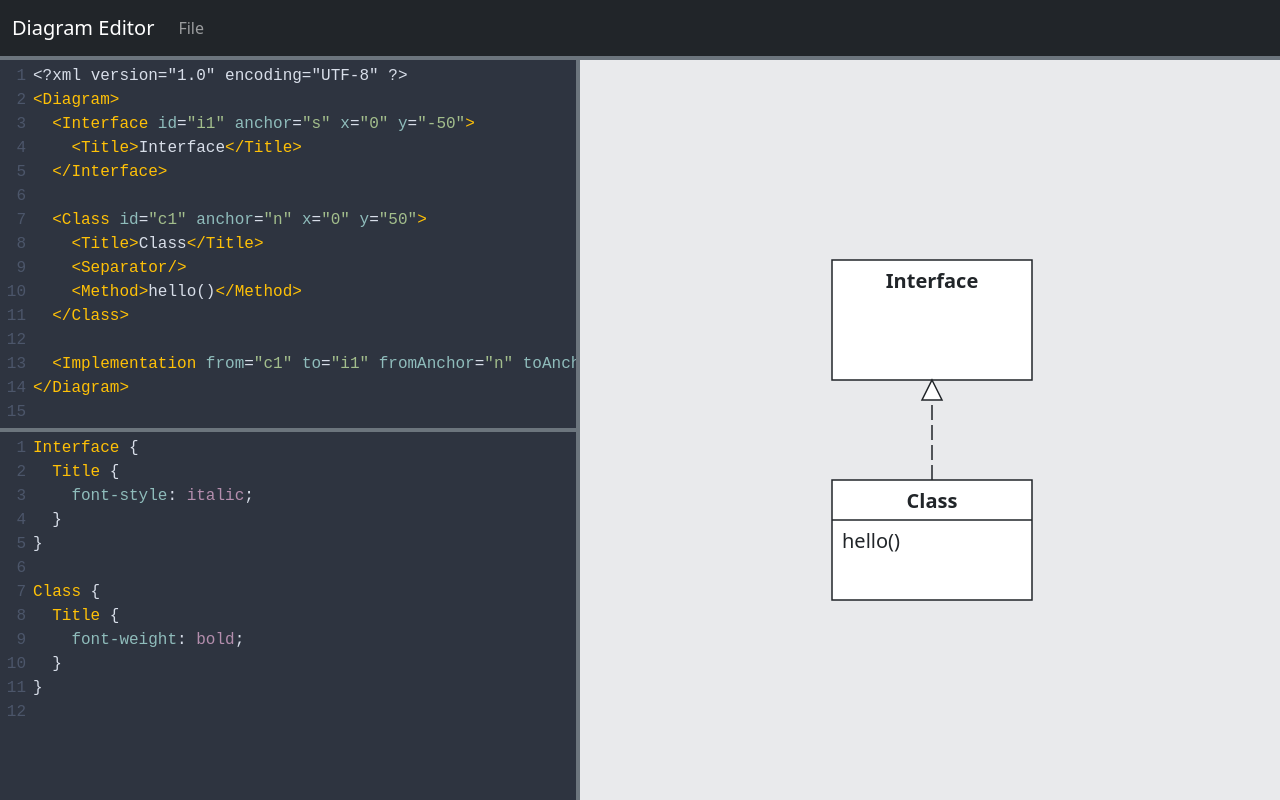
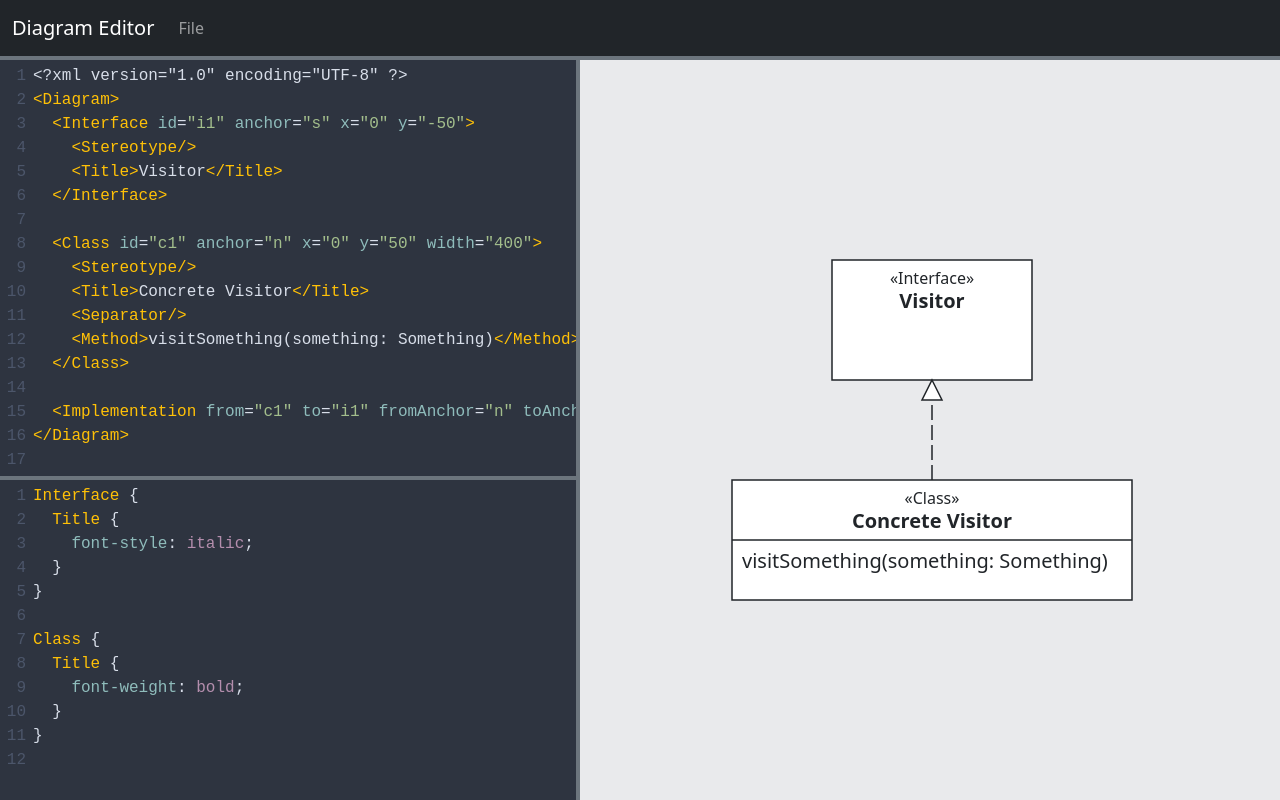
Before and after one commit to ksm2/uml-editor, a React (Create React App) app: page / in a window 1280 px wide. Built offline with nearby package versions, Linux system fonts and the light colour scheme.

Commit message:
Add Stereotypes

```diff
--- a/src/components/App.tsx
+++ b/src/components/App.tsx
@@ -8,13 +8,15 @@ function App() {
 <?xml version="1.0" encoding="UTF-8" ?>
 <Diagram>
   <Interface id="i1" anchor="s" x="0" y="-50">
-    <Title>Interface</Title>
+    <Stereotype/>
+    <Title>Visitor</Title>
   </Interface>
 
-  <Class id="c1" anchor="n" x="0" y="50">
-    <Title>Class</Title>
+  <Class id="c1" anchor="n" x="0" y="50" width="400">
+    <Stereotype/>
+    <Title>Concrete Visitor</Title>
     <Separator/>
-    <Method>hello()</Method>
+    <Method>visitSomething(something: Something)</Method>
   </Class>
 
   <Implementation from="c1" to="i1" fromAnchor="n" toAnchor="s"/>
--- a/src/components/blocks/Editor.tsx
+++ b/src/components/blocks/Editor.tsx
@@ -3,6 +3,8 @@ import { useEffect, useRef } from "react";
 import "codemirror/lib/codemirror.css";
 import "codemirror/addon/hint/show-hint";
 import "codemirror/addon/hint/xml-hint";
+import "codemirror/addon/comment/comment";
+import "codemirror/addon/edit/matchtags";
 import "codemirror/mode/xml/xml";
 import "codemirror/mode/css/css";
 import "codemirror/theme/nord.css";
@@ -55,12 +57,15 @@ function Editor({ language, value, schema, onChange }: Props) {
       mode,
       lineNumbers: true,
       theme: "nord",
+      matchTags: true,
+      autocorrect: true,
       extraKeys: {
         "'<'": completeAfter,
         "'/'": completeIfAfterLt,
         "' '": completeIfInTag,
         "'='": completeIfInTag,
         "Ctrl-Space": "autocomplete",
+        "Ctrl-/": "toggleComment",
       },
       hintOptions,
     });
--- a/src/components/schemas/xmlSchema.ts
+++ b/src/components/schemas/xmlSchema.ts
@@ -17,7 +17,7 @@ const linePatternSchema = Object.keys(LinePattern)
   .map((it) => it.toLowerCase());
 
 const classifierSchema = {
-  children: ["Title", "Separator", "Method"],
+  children: ["Title", "Separator", "Method", "Stereotype"],
   attrs: {
     x: null,
     y: null,
--- a/src/model/Renderer.ts
+++ b/src/model/Renderer.ts
@@ -2,6 +2,7 @@ import Classifier from "./Classifier";
 import Diagram from "./Diagram";
 import Relationship from "./Relationship";
 import Separator from "./Separator";
+import Stereotype from "./Stereotype";
 import Text from "./Text";
 import Title from "./Title";
 
@@ -12,6 +13,7 @@ interface Renderer {
   renderText(text: Text): void;
   renderTitle(title: Title): void;
   renderSeparator(separator: Separator): void;
+  renderStereotype(stereotype: Stereotype): void;
 }
 
 export default Renderer;
--- /dev/null
+++ b/src/model/Stereotype.ts
@@ -0,0 +1,10 @@
+import AbstractElement from "./AbstractElement";
+import Renderer from "./Renderer";
+
+class Stereotype extends AbstractElement {
+  render(renderer: Renderer): void {
+    renderer.renderStereotype(this);
+  }
+}
+
+export default Stereotype;
--- a/src/model/index.ts
+++ b/src/model/index.ts
@@ -7,6 +7,7 @@ import Relationship from "./Relationship";
 import type Renderer from "./Renderer";
 import Separator from "./Separator";
 import Shape from "./Shape";
+import Stereotype from "./Stereotype";
 import Text from "./Text";
 import Tip from "./Tip";
 import Title from "./Title";
@@ -19,6 +20,7 @@ export {
   Relationship,
   Separator,
   Shape,
+  Stereotype,
   Text,
   Title,
   Tip,
--- a/src/renderer/CanvasRenderer.ts
+++ b/src/renderer/CanvasRenderer.ts
@@ -6,6 +6,7 @@ import {
   Renderer,
   Separator,
   Shape,
+  Stereotype,
   Text,
   Tip,
   Title,
@@ -16,11 +17,13 @@ const PADDING = 10;
 class CanvasRenderer implements Renderer {
   private readonly width: number[];
   private readonly height: number[];
+  private readonly context: string[];
   private readonly ctx: CanvasRenderingContext2D;
 
   constructor(canvas: HTMLCanvasElement) {
     this.width = [canvas.width];
     this.height = [canvas.height];
+    this.context = ["Canvas"];
     this.ctx = canvas.getContext("2d")!;
   }
 
@@ -48,11 +51,13 @@ class CanvasRenderer implements Renderer {
     this.ctx.translate(PADDING, PADDING);
     this.width.unshift(classifier.width - 2 * PADDING);
     this.height.unshift(classifier.height - 2 * PADDING);
+    this.context.unshift(Object.getPrototypeOf(classifier).constructor.name);
     for (const child of classifier.getChildren()) {
       child.render(this);
     }
     this.width.shift();
     this.height.shift();
+    this.context.shift();
 
     this.ctx.restore();
   }
@@ -250,6 +255,15 @@ class CanvasRenderer implements Renderer {
     this.ctx.translate(0, 2 * PADDING);
   }
 
+  renderStereotype(stereotype: Stereotype): void {
+    this.drawText(
+      `«${this.context[0]}»`,
+      "normal normal 1rem system-ui",
+      "center"
+    );
+    this.ctx.translate(0, 20);
+  }
+
   private drawText(text: string, font: string, align: "left" | "center") {
     this.ctx.save();
     this.ctx.beginPath();
--- a/src/serializer/Serializer.ts
+++ b/src/serializer/Serializer.ts
@@ -47,6 +47,8 @@ class Serializer {
         return this.parseText(element);
       case "Separator":
         return new Model.Separator();
+      case "Stereotype":
+        return new Model.Stereotype();
     }
 
     throw new Error(`Unknown tag: ${element.tagName}`);
```
